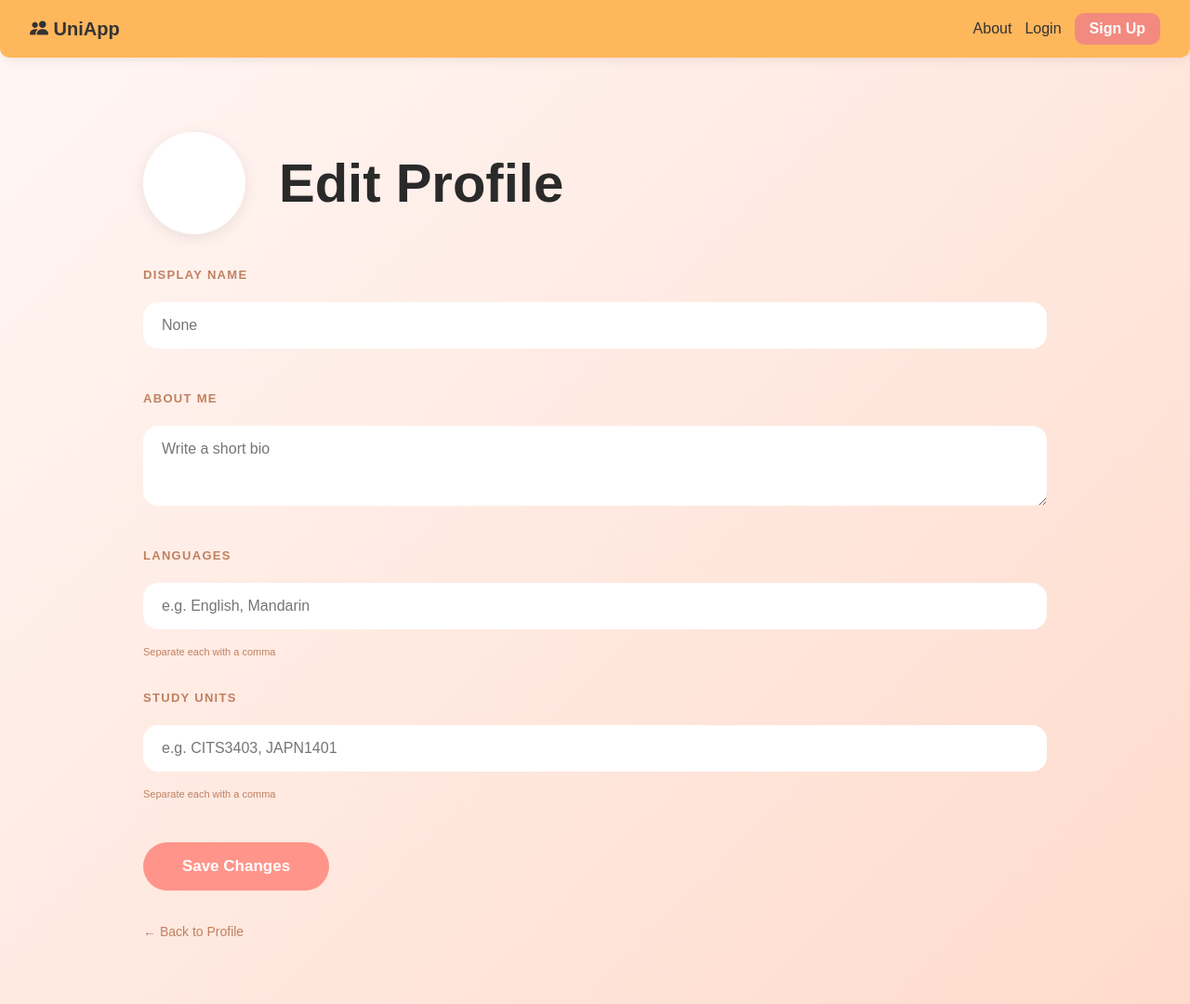
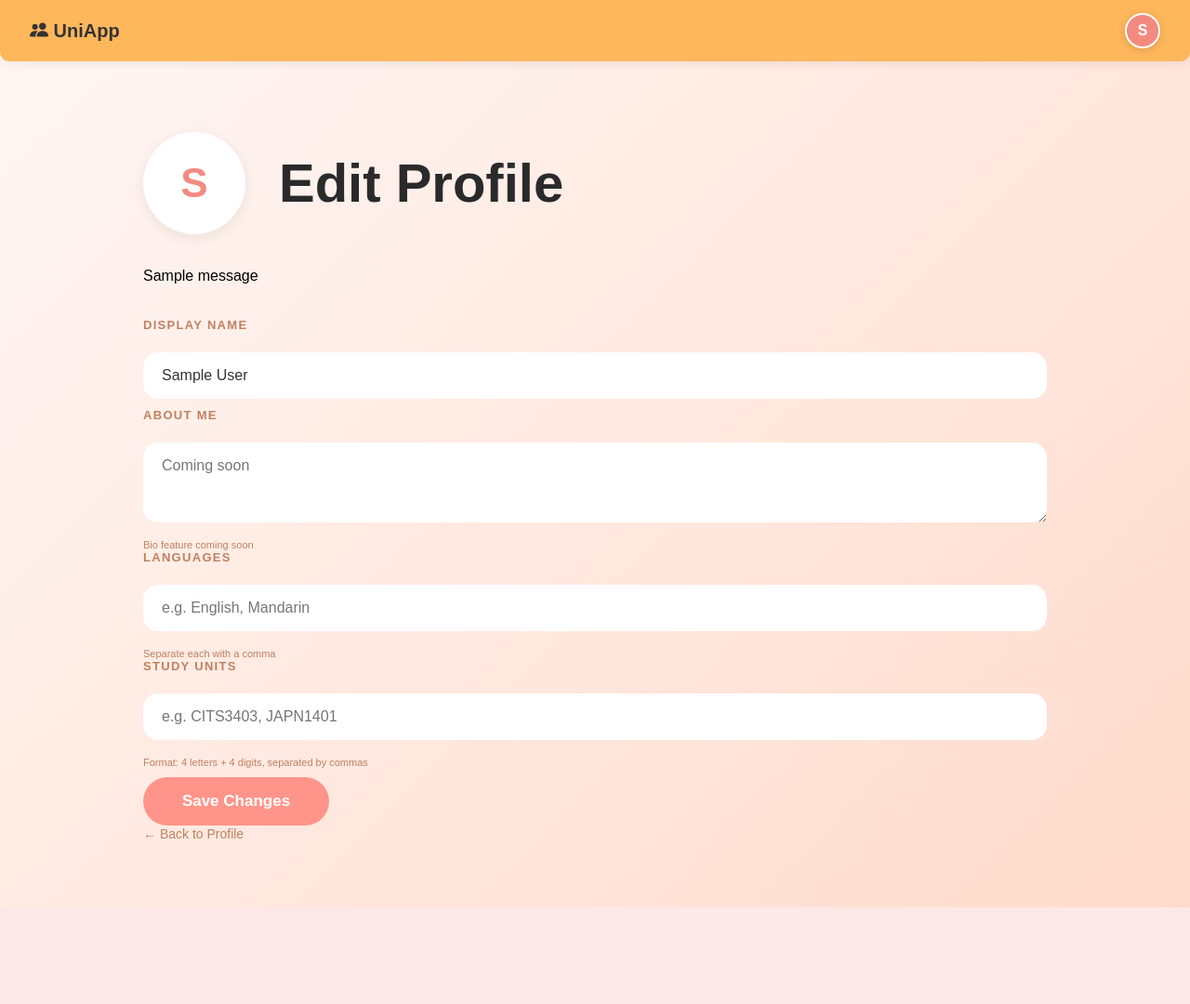
Before and after one commit to TomTran11/CITS3403_AGILE_WEB, a Flask app: template web/templates/main/edit_profile.html in a window 1280 px wide. Shown: the whole page at 93% size. After the commit the page ends 976 px from the top, so only its background shows below. Run offline with Flask 3, Linux system fonts and the light colour scheme; the template is opened without the code that fills it: values that come from a table or form of the project are taken from there, others are empty; tables that the repository leaves empty hold one stand-in row (values such as "Sample post"); one stand-in notice (Sample message) is shown.

Commit message:
edit edit_profile.html

```diff
--- a/web/templates/main/edit_profile.html
+++ b/web/templates/main/edit_profile.html
@@ -12,35 +12,52 @@
 
     <div class="profile-header">
         <div class="profile-avatar-large">
-            {{ session.get("user")[0] | upper }}
+            {{ user.displayname[0] | upper }}
         </div>
         <h1 class="profile-name">Edit Profile</h1>
     </div>
 
+    {% with messages = get_flashed_messages(with_categories=true) %}
+        {% if messages %}
+            {% for category, msg in messages %}
+                <div class="flash-msg flash-{{ category }}">{{ msg }}</div>
+            {% endfor %}
+        {% endif %}
+    {% endwith %}
+
+    <form method="POST" action="{{ url_for('main.edit_profile') }}">
+
         <div class="profile-section">
             <label class="section-label">Display Name</label>
-        <input class="profile-input" type="text" placeholder="{{ session.get('user') }}">
+            <input class="profile-input" type="text" name="display_name" value="{{ user.displayname }}" required>
         </div>
 
         <div class="profile-section">
             <label class="section-label">About me</label>
-        <textarea class="profile-input" rows="3" placeholder="Write a short bio"></textarea>
+            <textarea class="profile-input" rows="3" placeholder="Coming soon" disabled></textarea>
+            <small class="field-hint">Bio feature coming soon</small>
         </div>
 
         <div class="profile-section">
             <label class="section-label">Languages</label>
-        <input class="profile-input" type="text" placeholder="e.g. English, Mandarin">
+            <input class="profile-input" type="text" name="languages_data"
+                   value="{{ user.languages | join(', ') if user.languages else '' }}"
+                   placeholder="e.g. English, Mandarin">
             <small class="field-hint">Separate each with a comma</small>
         </div>
 
         <div class="profile-section">
             <label class="section-label">Study Units</label>
-        <input class="profile-input" type="text" placeholder="e.g. CITS3403, JAPN1401">
-        <small class="field-hint">Separate each with a comma</small>
+            <input class="profile-input" type="text" name="units_data"
+                   value="{{ user.units | join(', ') if user.units else '' }}"
+                   placeholder="e.g. CITS3403, JAPN1401">
+            <small class="field-hint">Format: 4 letters + 4 digits, separated by commas</small>
         </div>
 
-    <button class="edit-profile-btn" onclick="alert('Available after database integration.')">Save Changes</button>
+        <button type="submit" class="edit-profile-btn">Save Changes</button>
         <a href="{{ url_for('main.profile') }}" class="cancel-link">← Back to Profile</a>
+
+    </form>
 
 </div>
 {% endblock %}
```
Lines whose indentation alone changed are shown as unchanged.
